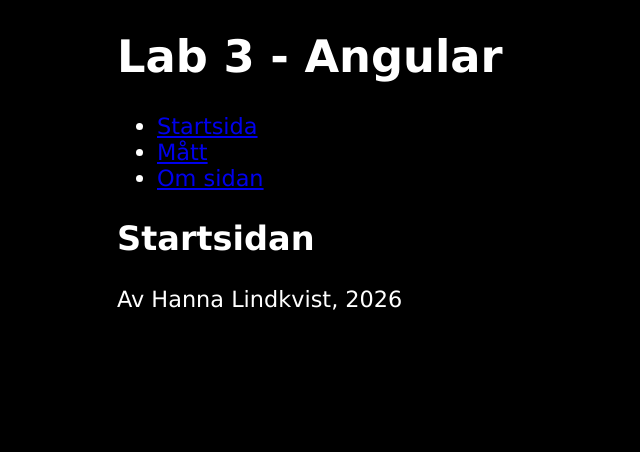
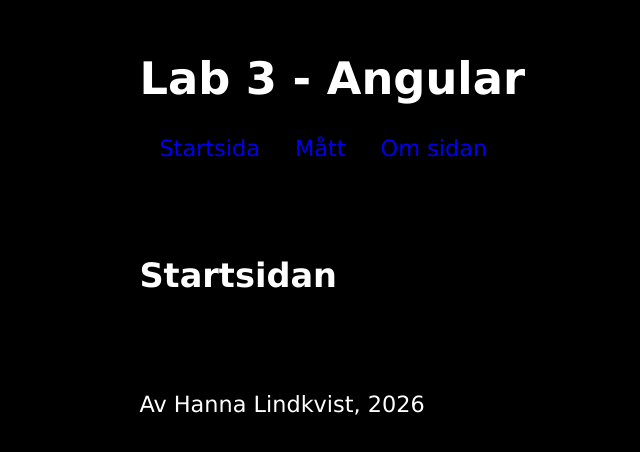
Before and after one commit to Safe-Pizza/DT208G_Lab3, an Angular app: page / in a window 1280 px wide. Shown: the top 452 px of the page, without its empty margins (3-643 px from the left). Built offline with nearby package versions, Linux system fonts and the light colour scheme.

Commit message:
lägger till padding header, main, footer

```diff
--- a/src/app/partials/mainfooter/mainfooter.scss
+++ b/src/app/partials/mainfooter/mainfooter.scss
@@ -0,0 +1,3 @@
+footer {
+    padding: 1em;
+}
--- a/src/app/partials/mainheader/mainheader.scss
+++ b/src/app/partials/mainheader/mainheader.scss
@@ -0,0 +1,21 @@
+header {
+    padding: 1em;
+}
+
+nav {
+    ul {
+        list-style: none;
+        padding: 0;
+    }
+
+    li {
+        display: inline-block;
+        margin-right: -5px;
+        text-align: left;
+    }
+
+    a {
+        text-decoration: none;
+        padding: 20px;
+    }
+}
--- a/src/css/styles.scss
+++ b/src/css/styles.scss
@@ -15,3 +15,7 @@
     margin: 0 auto;
     max-width: 1040px;
 }
+
+main {
+    padding: 1em;
+}
```
